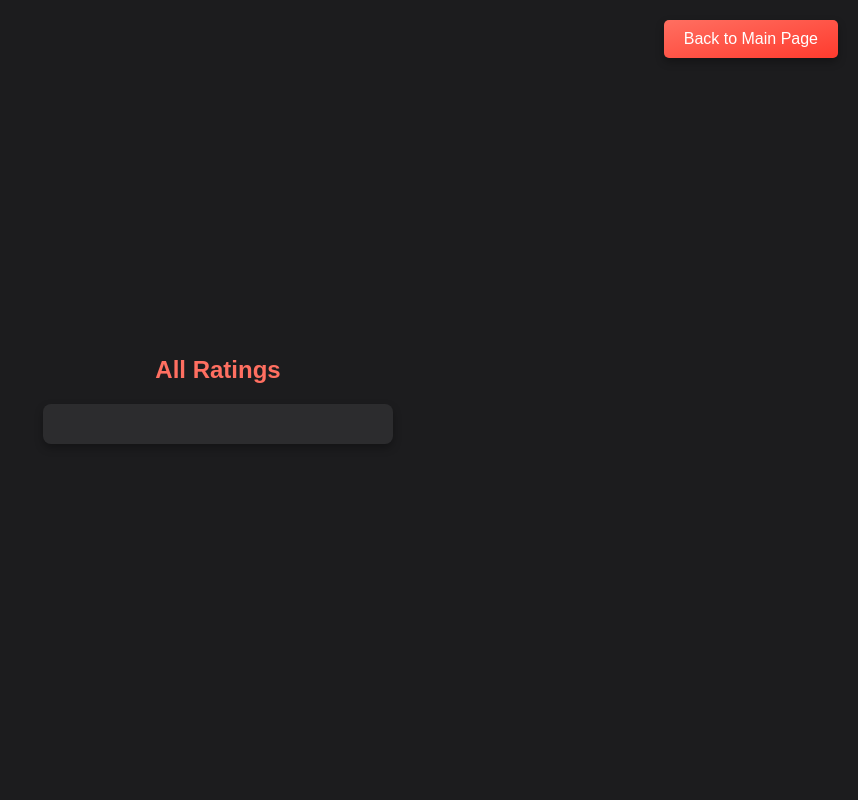
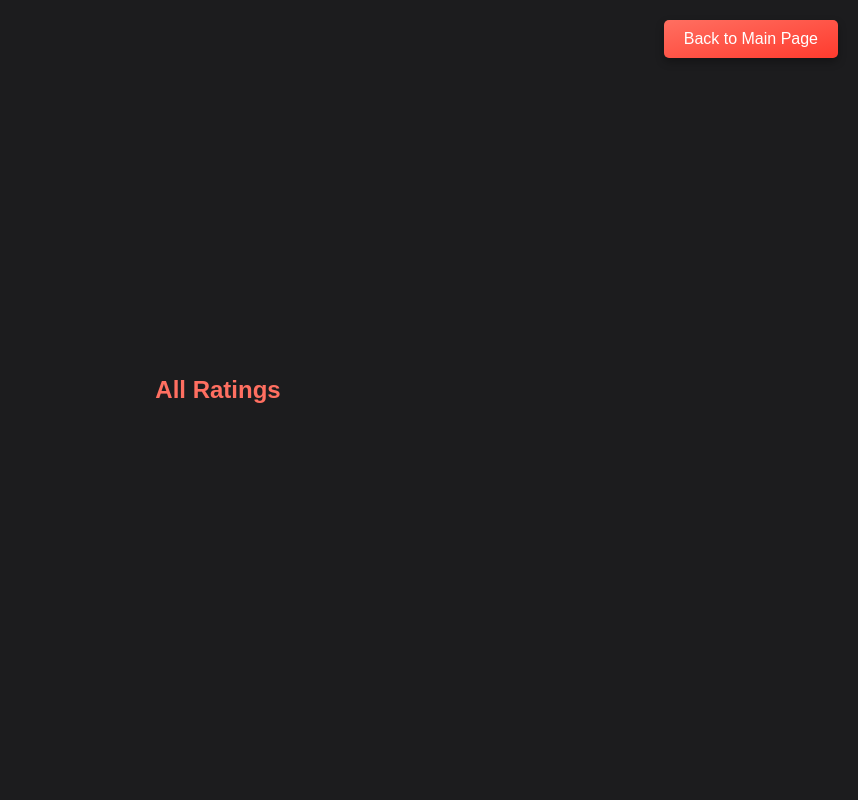
Before and after one commit to john-thomas-ml/rating-game, a Flask app: page /all-ratings in a window 1280 px wide. Shown: the whole page, without its empty margins (422-1280 px from the left). Run offline with Flask 2, Linux system fonts and the light colour scheme; data that the repository does not hold is empty; parts of the project's set-up code (start-up, migrations or seed data) failed here and were passed over.

Commit message:
fixed leaderboard

```diff
--- a/static/styles.css
+++ b/static/styles.css
@@ -129,6 +129,7 @@ h1, h2 {
   font-weight: bold;
 }
 
+/* Button and Ranking List Styles */
 button[type="submit"],
 .ranking-section button {
   padding: 10px 15px;
@@ -165,12 +166,19 @@ ul {
   border: 2px solid #ff6f61;
 }
 
+/* Remove inner box and background for the all-ratings container */
 .all-ratings-container {
   display: flex;
   flex-direction: column;
   align-items: center;
-  justify-content: center;
-  min-height: 100vh;
+  justify-content: flex-start;
+  width: 100%;
+  padding: 20px;
+  max-height: 80vh;
+  overflow-y: auto;
+  background: none; /* Remove background */
+  box-shadow: none; /* Remove shadow */
+  border-radius: 0; /* Remove rounded corners */
 }
 
 .all-ratings-title {
@@ -180,6 +188,7 @@ ul {
   margin-bottom: 20px;
 }
 
+/* Ranking Section (Unchanged) */
 .ranking-section {
   width: 350px;
   padding: 20px;
@@ -190,6 +199,7 @@ ul {
   max-height: 350px;
 }
 
+/* Back Button */
 .back-button {
   text-decoration: none;
   padding: 10px 20px;
@@ -206,12 +216,15 @@ ul {
   background-color: #ff3b2e;
 }
 
+/* Remove inner box styling for the all-ratings list */
 .all-ratings-list {
   list-style: none;
   padding: 0;
   margin: 0;
+  width: 100%;
 }
 
+/* All Ratings List Items */
 .all-ratings-list li {
   display: flex;
   align-items: center;
@@ -249,13 +262,12 @@ ul {
 /* Delete Feature Styles */
 .delete-section {
   position: absolute;
-  bottom: 10px; /* Changed from top to bottom */
+  bottom: 10px;
   left: 10px;
   display: flex;
   flex-direction: column;
   align-items: flex-start;
 }
-
 
 .delete-section input[type="text"] {
   width: 120px;
@@ -287,3 +299,11 @@ ul {
   font-size: 14px;
   margin-top: 5px;
 }
+
+/* Specific styling for the All Ratings page to remove background */
+.ranking-section.no-background {
+  background-color: transparent;
+  box-shadow: none;
+  border-radius: 0;
+  padding: 0; /* Optional: Adjust padding if needed */
+}
--- a/templates/all_ratings.html
+++ b/templates/all_ratings.html
@@ -9,10 +9,10 @@
 <body>
     <a href="/" class="back-button" style="position: absolute; top: 20px; right: 20px;">Back to Main Page</a>
 
-    <div class="all-ratings-container">
+    <div class="all-ratings-container no-background">
         <h2 class="all-ratings-title">All Ratings</h2>
 
-        <div class="ranking-section">
+        <div class="ranking-section no-background">
             <ul class="all-ratings-list">
                 {% for image in images %}
                     <li>
@@ -23,5 +23,6 @@
             </ul>
         </div>
     </div>
+
 </body>
 </html>
```
